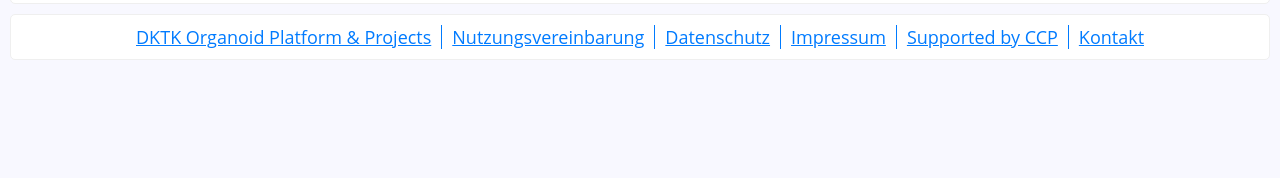
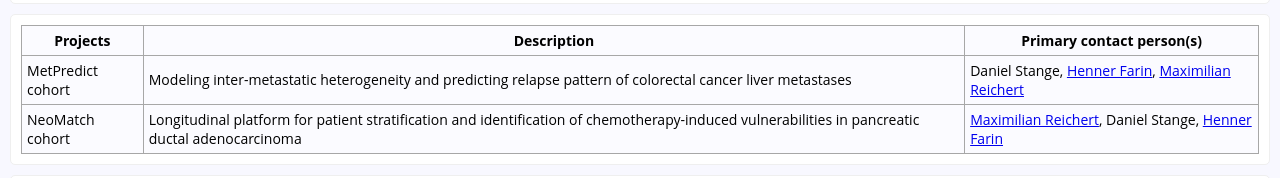
Before and after one commit to samply/organoid-dashboard, a website with bundled scripts: page src/public/index.html in a window 1280 px wide. Shown: the part 1037-1215 px from the top of the page. Before the commit the page ends 1097 px from the top, so only its background shows below. Built offline with nearby package versions, Linux system fonts and the light colour scheme; a web font is replaced by a local one.

Commit message:
Add project table and redirect to /public/

```diff
--- a/package.json
+++ b/package.json
@@ -1,7 +1,7 @@
 {
   "scripts":{
-    "start": "esbuild src/public/index.html src/public/index.ts src/public/style.css src/internal/index.html src/internal/index.ts src/internal/style.css src/images/* --bundle --minify --sourcemap --target=es6 --outdir=build --loader:.html=copy --loader:.ttf=copy --loader:.svg=copy --loader:.png=copy --loader:.jpg=copy --define:PROD=false --watch --servedir=build  --inject:src/livereload.ts",
-    "build": "esbuild src/public/index.html src/public/index.ts src/public/style.css src/internal/index.html src/internal/index.ts src/internal/style.css src/images/* --bundle --minify --sourcemap --target=es6 --outdir=build --loader:.html=copy --loader:.ttf=copy --loader:.svg=copy --loader:.png=copy --loader:.jpg=copy --define:PROD=true"
+    "start": "esbuild src/index.html src/public/index.html src/public/index.ts src/public/style.css src/internal/index.html src/internal/index.ts src/internal/style.css src/images/* --bundle --minify --sourcemap --target=es6 --outdir=build --loader:.html=copy --loader:.ttf=copy --loader:.svg=copy --loader:.png=copy --loader:.jpg=copy --define:PROD=false --watch --servedir=build  --inject:src/livereload.ts",
+    "build": "esbuild src/index.html src/public/index.html src/public/index.ts src/public/style.css src/internal/index.html src/internal/index.ts src/internal/style.css src/images/* --bundle --minify --sourcemap --target=es6 --outdir=build --loader:.html=copy --loader:.ttf=copy --loader:.svg=copy --loader:.png=copy --loader:.jpg=copy --define:PROD=true"
 
   },
   "devDependencies": {
--- a/src/internal/style.css
+++ b/src/internal/style.css
@@ -103,6 +103,14 @@ header h1 {
   margin: 0;
 }
 
+/* Can be reused to style any container that should look like a card: white background, border with rounded corners */
+.card {
+  background-color: var(--white);
+  border: solid 1px var(--lightest-gray);
+  border-radius: var(--border-radius-small);
+  margin: var(--gap-xs);
+}
+
 h2 {
   text-align: center;
   font-size: var(--font-size-xxl);
@@ -173,6 +181,23 @@ h2 {
 
 }
 
+.project-table-container {
+  display: flex;
+  justify-content: center;
+  padding: var(--gap-xs);
+}
+
+.project-table-container table {
+  border-collapse: collapse;
+}
+
+.project-table-container td, .project-table-container th {
+  border: 1px solid var(--gray);
+  padding: var(--gap-xxs);
+  background-color: #fbfbff;
+  font-size: var(--font-size-s);
+}
+
 footer {
   display: flex;
   justify-content: center;
--- a/src/public/index.html
+++ b/src/public/index.html
@@ -118,6 +118,33 @@
       <div style="min-width: 0;"><canvas id="neoMPatientsByTherapyStatusCanvas"></canvas></div>
     </div>
   </main>
+  <div class="project-table-container card">
+    <table>
+      <tr>
+        <th>Projects</th>
+        <th>Description</th>
+        <th>Primary contact person(s)</th>
+      </tr>
+      <tr>
+        <td>MetPredict cohort</td>
+        <td>Modeling inter-metastatic heterogeneity and predicting relapse pattern of colorectal cancer liver metastases</td>
+        <td>
+          Daniel Stange,
+          <a href="https://dktk.dkfz.de/forschung/dktk-wissenschaftler/database-researchers/details/72/5934" target="_blank">Henner Farin</a>,
+          <a href="https://dktk.dkfz.de/forschung/dktk-wissenschaftler/database-researchers/details/181/5934" target="_blank">Maximilian Reichert</a>
+        </td>
+      </tr>
+      <tr>
+        <td>NeoMatch cohort</td>
+        <td>Longitudinal platform for patient stratification and identification of chemotherapy-induced vulnerabilities in pancreatic ductal adenocarcinoma</td>
+        <td>
+          <a href="https://dktk.dkfz.de/forschung/dktk-wissenschaftler/database-researchers/details/181/5934" target="_blank">Maximilian Reichert</a>,
+          Daniel Stange,
+          <a href="https://dktk.dkfz.de/forschung/dktk-wissenschaftler/database-researchers/details/72/5934" target="_blank">Henner Farin</a>
+        </td>
+      </tr>
+    </table>
+  </div>
   <footer>
     <a href="https://dktk.dkfz.de/en/research/joint-funding-projects/strategic-initiatives/details/48/7825"
       target="_blank">DKTK Organoid Platform & Projects</a>
--- a/src/public/style.css
+++ b/src/public/style.css
@@ -205,7 +205,23 @@ footer a {
   color: var(--blue);
   padding: 0 var(--gap-xs);
   border-right: solid 1px var(--blue);
+}
 
+.project-table-container {
+  display: flex;
+  justify-content: center;
+  padding: var(--gap-xs);
+}
+
+.project-table-container table {
+  border-collapse: collapse;
+}
+
+.project-table-container td, .project-table-container th {
+  border: 1px solid var(--gray);
+  padding: var(--gap-xxs);
+  background-color: #fbfbff;
+  font-size: var(--font-size-s);
 }
 
 .imprint, .email {
```
Also changed, not shown: src/index.html (added, +11 -0 lines), src/internal/index.html (+28 -0 lines).
